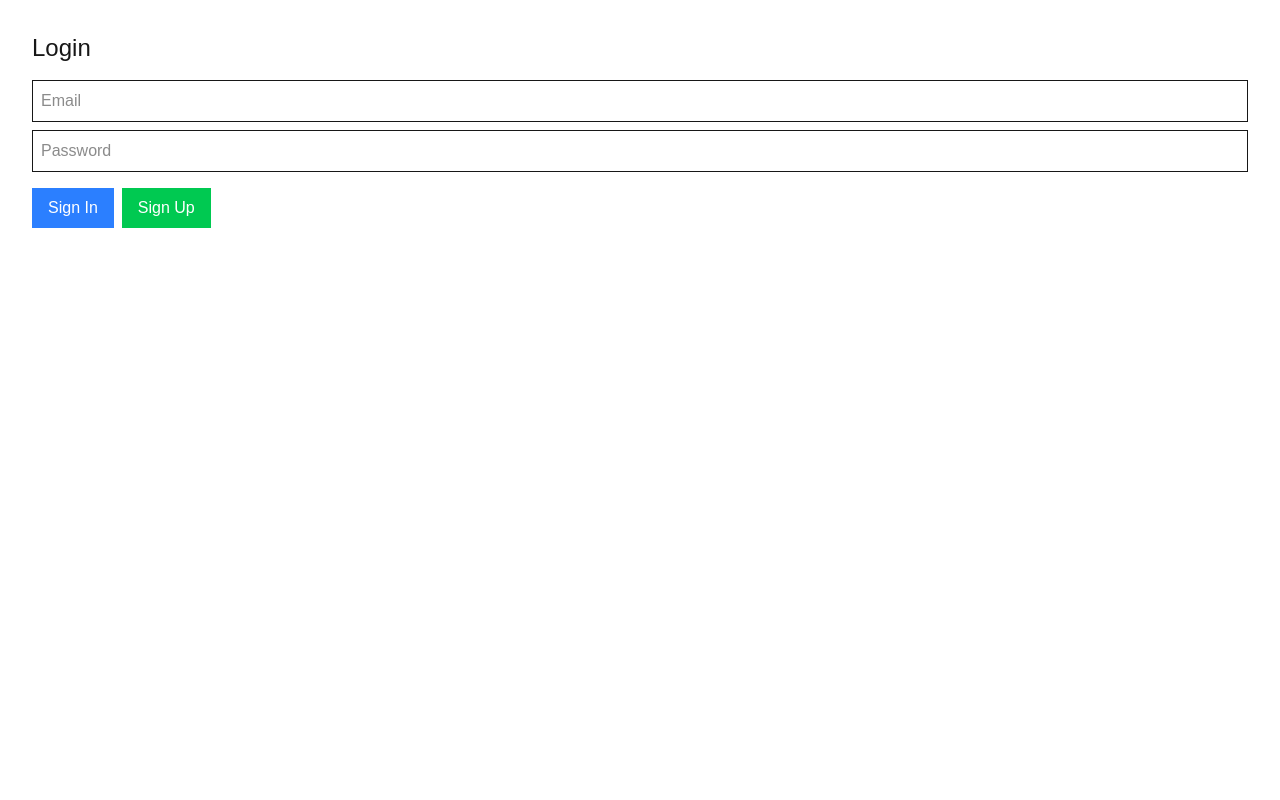
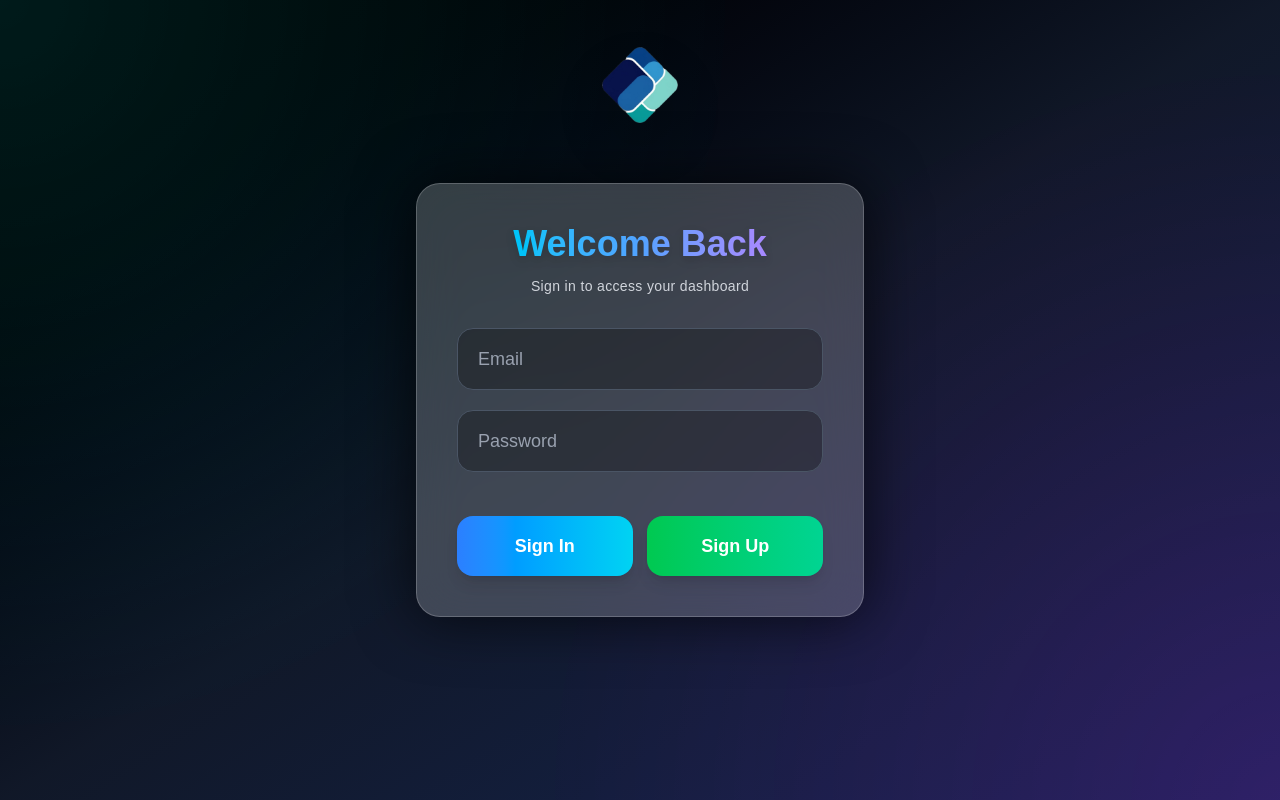
Before and after one commit to derrickliu23/hophacks-2025, a Next.js app: page /login in a window 1280 px wide. Built offline with nearby package versions, Linux system fonts and the light colour scheme; no server answers.

Commit message:
added logo and logo pictures

```diff
--- a/app/login/page.tsx
+++ b/app/login/page.tsx
@@ -2,6 +2,9 @@
 
 import { useState } from 'react'
 import { createClient } from '@/utils/supabase/client'
+import { motion } from 'framer-motion'
+import Image from 'next/image'
+import logo from '@/public/Eleetcode_no_background.png'
 
 export default function Login() {
   const [email, setEmail] = useState('')
@@ -14,10 +17,7 @@ export default function Login() {
   }
 
   const signUp = async () => {
-    const { data, error } = await supabase.auth.signUp({
-      email,
-      password
-    })
+    const { data, error } = await supabase.auth.signUp({ email, password })
 
     if (error) {
       console.error('Sign up error:', error)
@@ -26,38 +26,88 @@ export default function Login() {
     }
 
     if (data.user && data.session) {
-      // User is immediately signed in (no email confirmation required)
       console.log('User created successfully:', data.user.id)
       window.location.href = '/role'
     } else if (data.user && !data.session) {
-      // Email confirmation is still required
       alert('Please check your email to confirm your account!')
     }
   }
 
   return (
-    <div className="p-8">
-      <h1 className="text-2xl mb-4">Login</h1>
+    <div className="relative w-screen h-screen bg-gradient-to-br from-black via-gray-900 to-blue-950 overflow-hidden">
+
+      {/* Animated background */}
+      <motion.div
+        className="absolute inset-0 bg-[radial-gradient(circle_at_top_left,rgba(0,255,255,0.15),transparent_50%),radial-gradient(circle_at_bottom_right,rgba(255,0,255,0.15),transparent_50%)]"
+        animate={{ opacity: [0.7, 1, 0.7] }}
+        transition={{ duration: 6, repeat: Infinity, repeatType: "reverse" }}
+      />
+
+      {/* Logo slightly above center */}
+      <div className="absolute top-1/2 left-1/2 -translate-x-1/2 -translate-y-[225%] z-10">
+        <Image
+          src={logo}
+          alt="EleetCode Logo"
+          width={180}
+          height={180}
+          className="drop-shadow-2xl"
+        />
+      </div>
+
+      {/* Dead-center login card */}
+      <div className="absolute top-1/2 left-1/2 -translate-x-1/2 -translate-y-1/2 z-10 w-full max-w-md">
+        <motion.div
+          initial={{ opacity: 0, y: 20, scale: 0.95 }}
+          animate={{ opacity: 1, y: 0, scale: 1 }}
+          transition={{ duration: 0.7, ease: "easeOut" }}
+          className="bg-white/20 backdrop-blur-xl rounded-3xl shadow-[0_0_60px_rgba(0,0,0,0.7)] border border-white/20 p-10"
+        >
+          <h1 className="text-4xl font-extrabold text-center bg-clip-text text-transparent bg-gradient-to-r from-cyan-400 via-blue-400 to-purple-400 drop-shadow-lg">
+            Welcome Back
+          </h1>
+          <p className="text-center text-gray-300 mt-3 text-sm tracking-wide">
+            Sign in to access your dashboard
+          </p>
+
+          {/* Form */}
+          <div className="mt-8 space-y-5">
             <input
               type="email"
               placeholder="Email"
               value={email}
               onChange={(e) => setEmail(e.target.value)}
-        className="block w-full p-2 border mb-2"
+              className="w-full px-5 py-4 rounded-2xl border border-gray-600 bg-black/30 text-white placeholder-gray-400 focus:outline-none focus:ring-2 focus:ring-cyan-400 text-lg"
             />
             <input
               type="password"
               placeholder="Password"
               value={password}
               onChange={(e) => setPassword(e.target.value)}
-        className="block w-full p-2 border mb-4"
+              className="w-full px-5 py-4 rounded-2xl border border-gray-600 bg-black/30 text-white placeholder-gray-400 focus:outline-none focus:ring-2 focus:ring-cyan-400 text-lg"
             />
-      <button onClick={signIn} className="bg-blue-500 text-white px-4 py-2 mr-2">
+
+            {/* Buttons */}
+            <div className="flex justify-between mt-6">
+              <motion.button
+                whileHover={{ scale: 1.05 }}
+                whileTap={{ scale: 0.97 }}
+                onClick={signIn}
+                className="w-[48%] px-5 py-4 rounded-2xl bg-gradient-to-r from-blue-500 to-cyan-400 text-white font-semibold shadow-lg hover:shadow-xl transition text-lg"
+              >
                 Sign In
-      </button>
-      <button onClick={signUp} className="bg-green-500 text-white px-4 py-2">
+              </motion.button>
+              <motion.button
+                whileHover={{ scale: 1.05 }}
+                whileTap={{ scale: 0.97 }}
+                onClick={signUp}
+                className="w-[48%] px-5 py-4 rounded-2xl bg-gradient-to-r from-green-500 to-emerald-400 text-white font-semibold shadow-lg hover:shadow-xl transition text-lg"
+              >
                 Sign Up
-      </button>
+              </motion.button>
+            </div>
+          </div>
+        </motion.div>
+      </div>
     </div>
   )
 }
```
Also changed, not shown: public/Eleetcode_no_background.png (added), public/Eleetcode_no_background_cropped.png (added). Lines whose indentation alone changed are shown as unchanged.
